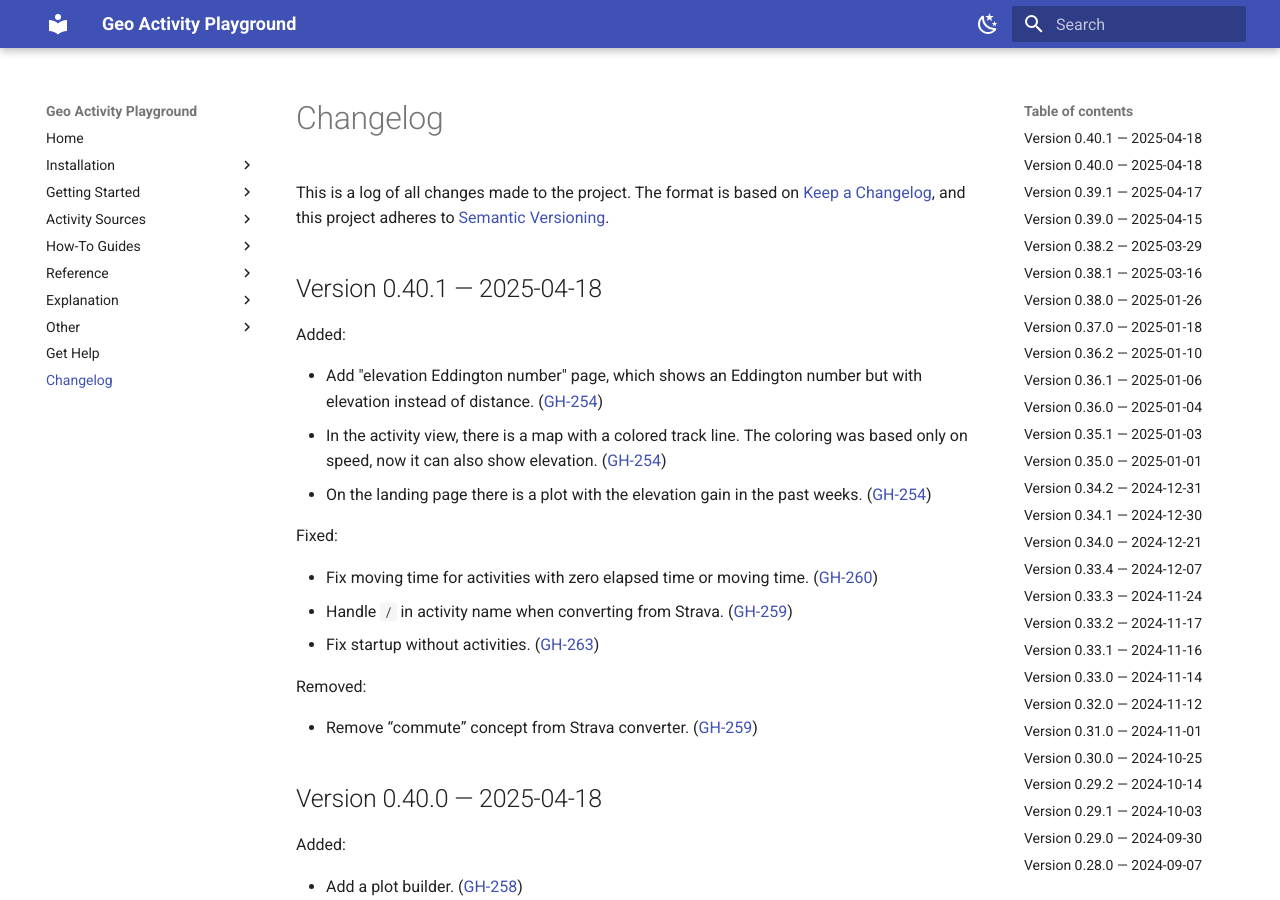
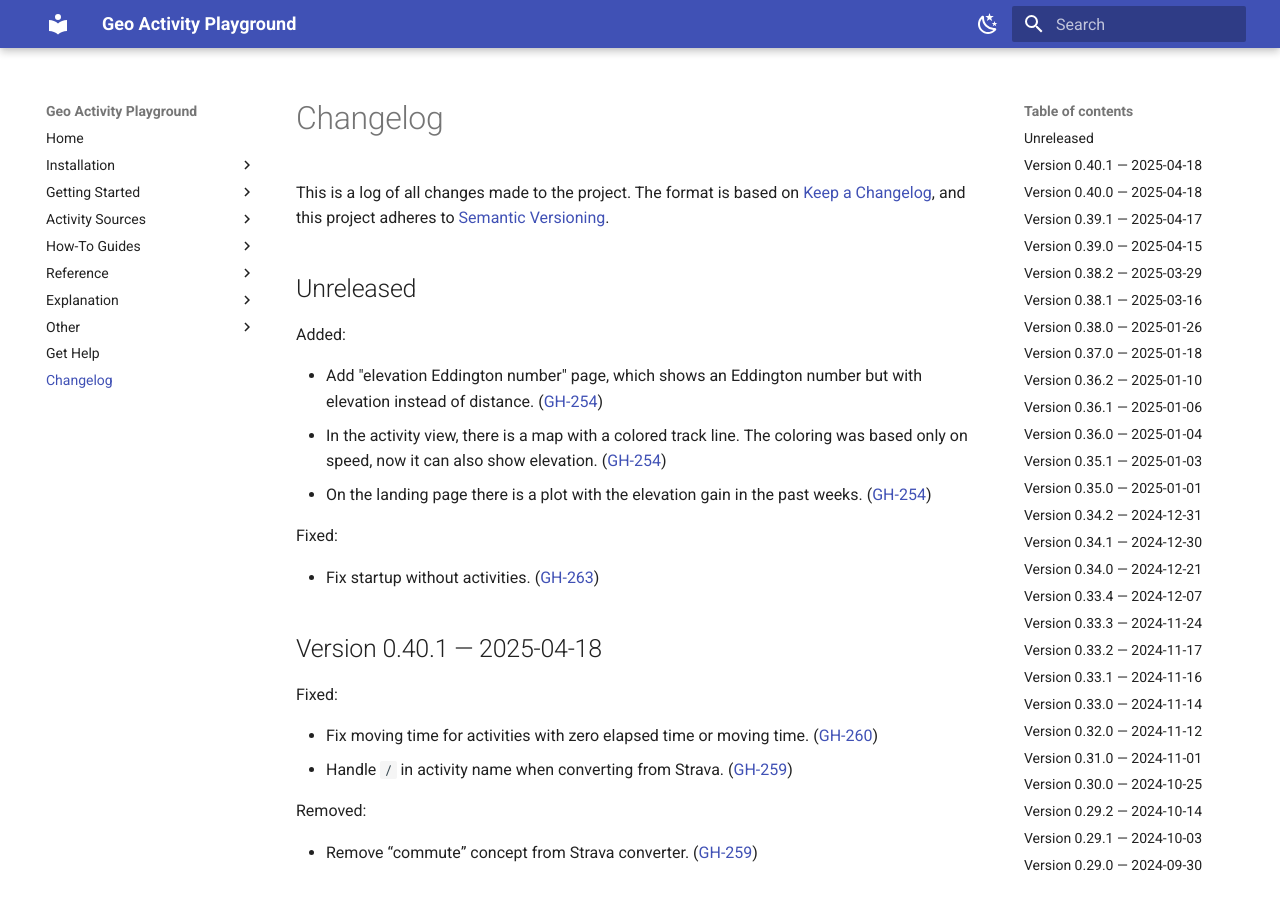
Before and after one commit to martin-ueding/geo-activity-playground, an MkDocs documentation site: the page built from docs/changelog.md, in a window 1280 px wide and 900 px high. Built offline with MkDocs 1.6.1 and Material for MkDocs 9.7.7, drawn with Linux system fonts in a browser that asks for light colours; some of the changed lines change nothing that is shown.

Commit message:
Fix changelog

```diff
--- a/docs/changelog.md
+++ b/docs/changelog.md
@@ -15,7 +15,7 @@ Types of changes
 ([GH-000](https://github.com/martin-ueding/geo-activity-playground/issues/000))
 -->
 
-## Version 0.40.1 — 2025-04-18
+## Unreleased
 
 Added:
 
@@ -25,9 +25,14 @@ Added:
 
 Fixed:
 
+- Fix startup without activities. ([GH-263](https://github.com/martin-ueding/geo-activity-playground/issues/263))
+
+## Version 0.40.1 — 2025-04-18
+
+Fixed:
+
 - Fix moving time for activities with zero elapsed time or moving time. ([GH-260](https://github.com/martin-ueding/geo-activity-playground/issues/260))
 - Handle `/` in activity name when converting from Strava. ([GH-259](https://github.com/martin-ueding/geo-activity-playground/issues/259))
-- Fix startup without activities. ([GH-263](https://github.com/martin-ueding/geo-activity-playground/issues/263))
 
 Removed:
 
```
